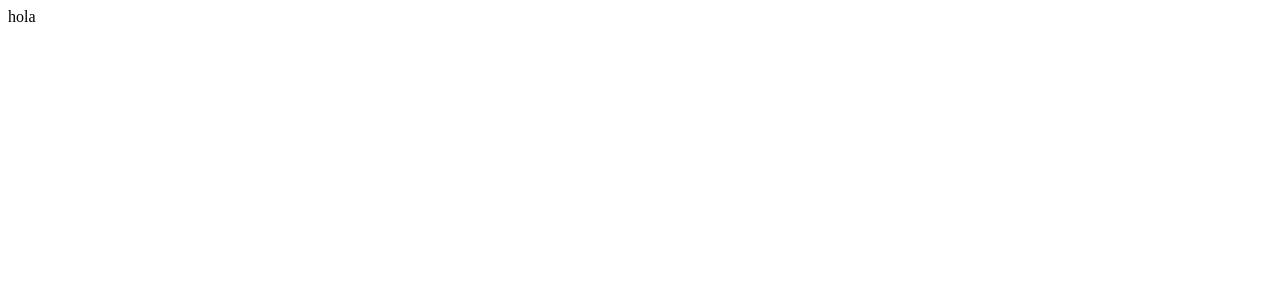
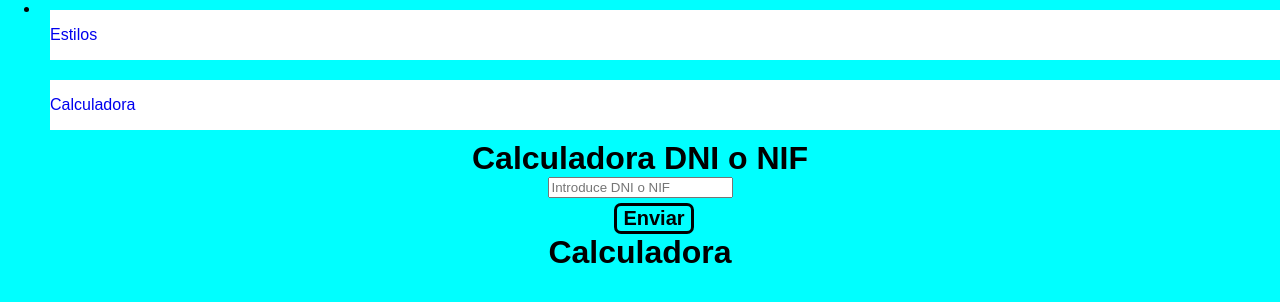
Before and after one commit to mdroidhd/Mdroidhd.dni, a plain HTML site: page index.html in a window 1280 px wide. Drawn offline with Linux system fonts and the light colour scheme.

Commit message:
Update index.html

```diff
--- a/index.html
+++ b/index.html
@@ -1,12 +1,38 @@
 <!DOCTYPE html>
-<html lang="en">
+<html lang="es">
 <head>
     <meta charset="UTF-8">
     <meta http-equiv="X-UA-Compatible" content="IE=edge">
     <meta name="viewport" content="width=device-width, initial-scale=1.0">
-    <title>Document</title>
+    <title>Programacion</title>
+    <link rel="stylesheet" href="estiloDNI.css">
 </head>
 <body>
-    hola
-</body>
+
+    <nav>
+        <ul>
+            <li>
+                <a href="Diseño.html">Estilos</a>
+            </li>
+
+            <li>
+                <a href="index.html">Calculadora</a>
+            </li>
+         </ul>
+    </nav>
+<h1>Calculadora DNI o NIF</h1>
+    <form id="form1" action="" method="get">
+        <input type="text" id="text1" placeholder="Introduce DNI o NIF">
+    </form>
+
+    <button id="sub" class="sub" onclick="sub()" >Enviar</button>
+
+<h1>Calculadora</h1>
+
+
+ </body>
+ <script src="page.js"></script>
+ <script src="app.js"></script>
+<script src="DNI.js"></script>
+
 </html>
```
